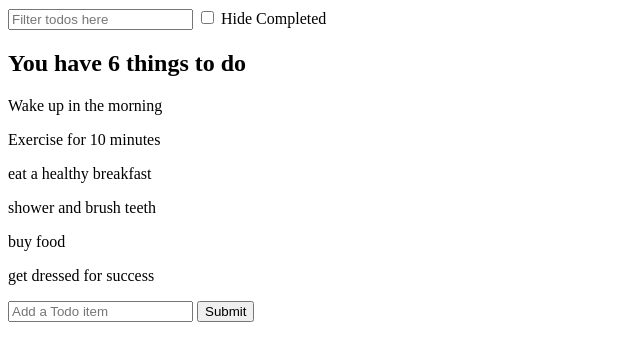
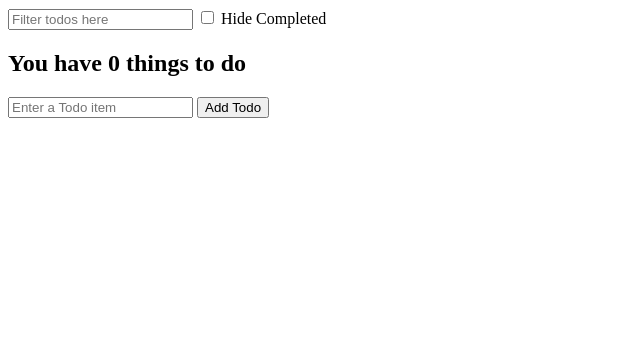
Before and after one commit to hawarren/js-bootcamp, a plain HTML site: page Todo-app/Index.html in a window 1280 px wide. Shown: the whole page, without its empty margins (0-640 px from the left). Drawn offline with Linux system fonts and the light colour scheme.

Commit message:
Lesson 63 saving todo item to local storage, using JSON global variable and localStorage global variable

```diff
--- a/Todo-app/Index.html
+++ b/Todo-app/Index.html
@@ -11,8 +11,8 @@
         <div id="myTodos">
         </div>
         <form id="todo-form">
-            <input type="text" placeholder="Add a Todo item" name="todoText">
-            <button>Submit</button>
+            <input type="text" placeholder="Enter a Todo item" name="todoText">
+            <button>Add Todo</button>
         </form>
 
     </body>
--- a/Todo-app/todo-app.js
+++ b/Todo-app/todo-app.js
@@ -1,10 +1,11 @@
-let todos = [{ title: 'Wake up in the morning', isDone: true }
-    , { title: ' Exercise for 10 minutes', isDone: false }
-    , { title: 'eat a healthy breakfast', isDone: true }
-    , { title: 'shower and brush teeth', isDone: false }
-    , { title: 'buy food', isDone: true }
-    , { title: 'get dressed for success', isDone: true }
-]
+let todos = []
+
+//load up localStorage
+let todosJson = localStorage.getItem('todos')
+if (todosJson != null)
+{
+    todos = JSON.parse(todosJson)
+}
 
 const summary = document.createElement('h2')
 const textFilters ={
@@ -46,8 +47,11 @@ document.querySelector('#searchText').addEventListener('input', function (event)
 
 document.querySelector('#todo-form').addEventListener('submit', function (e){
     e.preventDefault()
-    todos.push({title: e.target.elements.todoText.value, isDone: false})
+    todos.push({title: e.target.elements.todoText.value, isDone: false}) //add todo to our object
     console.log(`${e.target.elements.todoText.value} has been added to my todos`)
+    todosJson = JSON.stringify(todos) //convert to JSON
+    localStorage.setItem('user', todosJson) //save to localStorage
+
     e.target.elements.todoText.value = '';
     textFilters.searchText = '';
     renderTodos(itemsLeftToDo(), textFilters)
```
Also changed, not shown: Todo-app/readme.txt.
